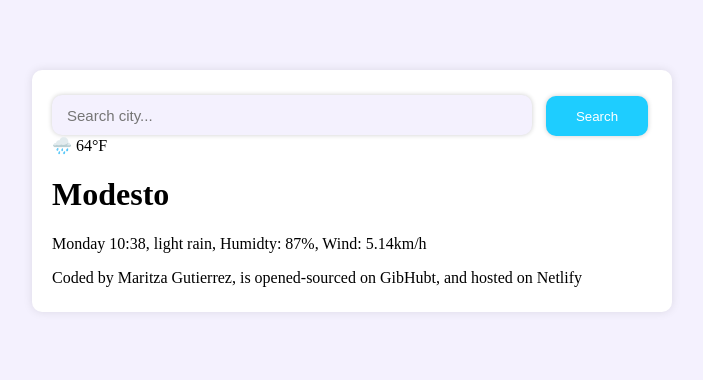
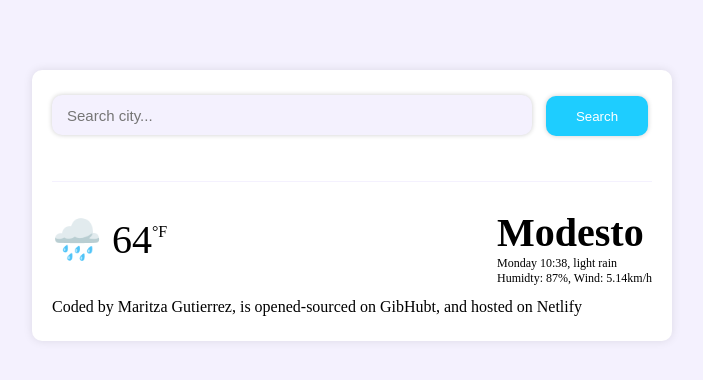
Before and after one commit to Mariii209/weather-app-first-project, a plain HTML site: page index.html in a window 1280 px wide. Shown: the whole page, without its empty margins (288-991 px from the left). Drawn offline with Linux system fonts and the light colour scheme.

Commit message:
Basic CSS to the main element
added some classes in the <main> element

```diff
--- a/index.html
+++ b/index.html
@@ -21,10 +21,16 @@
         </form>
       </header>
       <main>
-        <div>
-          <div>🌧️ 64°F</div>
-          <h1>Modesto</h1>
-          <p>Monday 10:38, light rain, Humidty: 87%, Wind: 5.14km/h</p>
+        <div class="weather-info">
+          <div class="weather-icon">🌧️ 64</div>
+          <span class="degree-f-c">°F</span>
+          <div class="weather-details">
+            <h1 class="city-name">Modesto</h1>
+            <p class="weather-description">
+              Monday 10:38, light rain <br />
+              Humidty: 87%, Wind: 5.14km/h
+            </p>
+          </div>
         </div>
       </main>
       <footer>
--- a/style.css
+++ b/style.css
@@ -1,3 +1,7 @@
+body {
+  background: #f4f1fe;
+}
+
 .container {
   border: none;
   border-radius: 10px;
@@ -8,6 +12,11 @@
   padding: 25px 20px;
   margin-top: 70px;
   background: white;
+}
+
+header {
+  padding-bottom: 45px;
+  border-bottom: 1px solid #f4f1fe;
 }
 
 .search-bar {
@@ -32,6 +41,35 @@
   color: white;
 }
 
-body {
-  background: #f4f1fe;
+.weather-info {
+  display: flex;
+  flex-direction: row;
+  align-items: center;
 }
+
+.weather-info {
+}
+
+.weather-details {
+  position: sticky;
+  left: 100%;
+  font-size: 30px;
+}
+
+.weather-description {
+  font-size: 12px;
+  margin-top: 0;
+}
+
+.city-name {
+  font-size: 40px;
+  margin-bottom: 0;
+}
+
+.weather-icon {
+  font-size: 40px;
+}
+
+.degree-f-c {
+  padding-bottom: 15px;
+}
```
